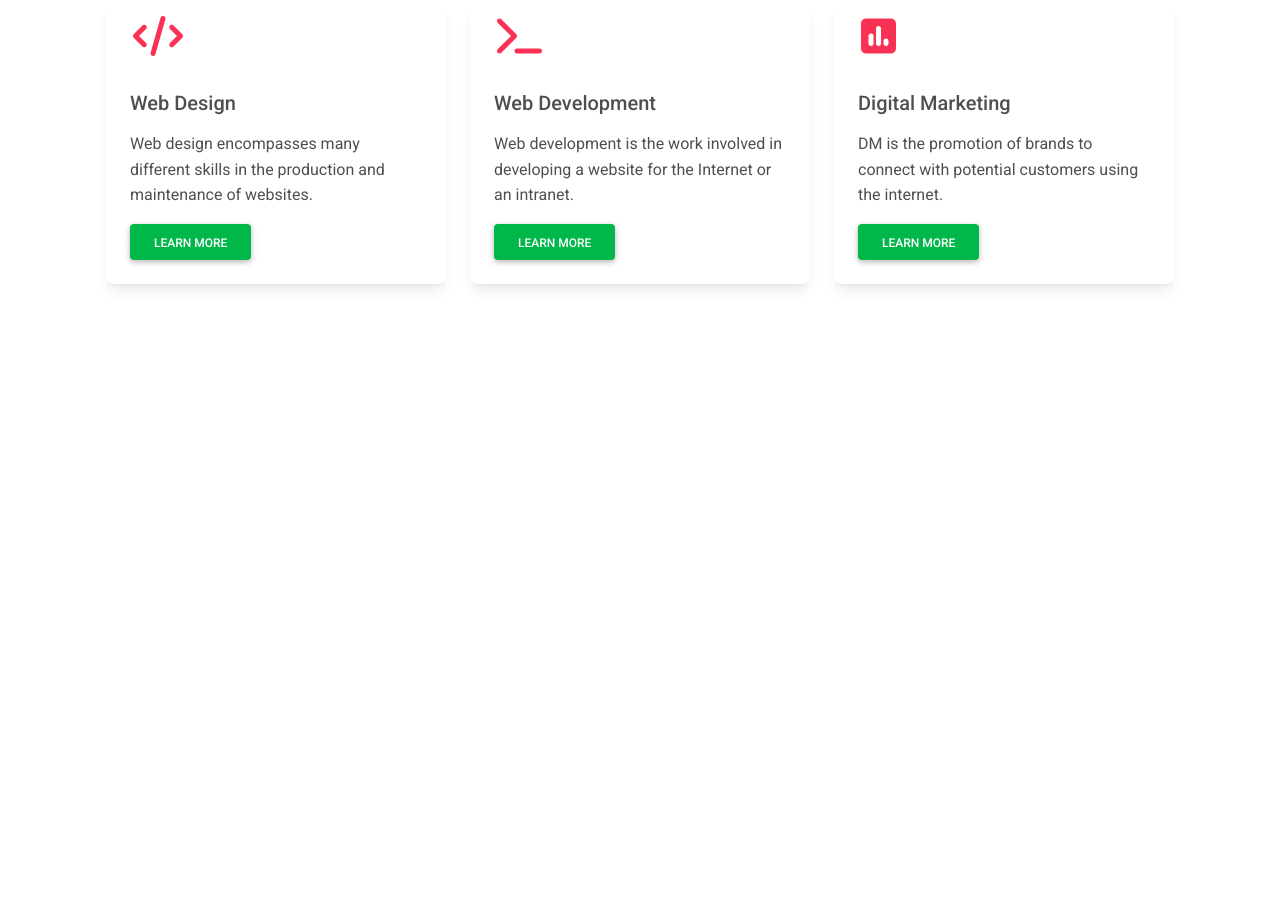
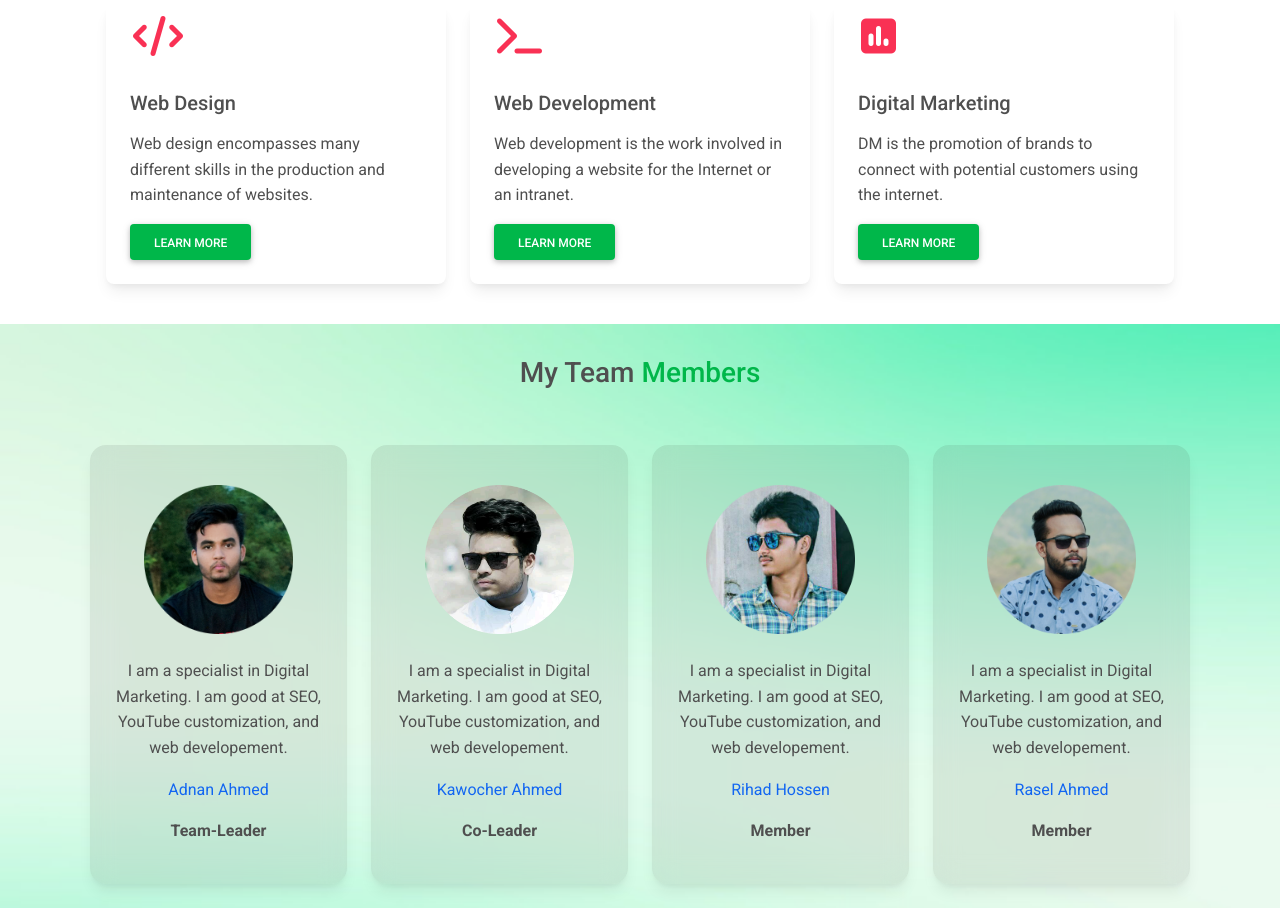
Before and after one commit to adnanahmed720/personal-portfolio, a website: page index.html in a window 1280 px wide. Shown: the part 1388-2296 px from the top of the page. Before the commit the page ends 1688 px from the top, so only its background shows below. Drawn offline with Linux system fonts and the light colour scheme.

Commit message:
send file

```diff
--- a/index.html
+++ b/index.html
@@ -6,7 +6,7 @@
   <meta name="viewport" content="width=device-width, initial-scale=1, shrink-to-fit=no" />
   <meta http-equiv="x-ua-compatible" content="ie=edge" />
   <title>personal portfolio</title>
-  <!-- MDB icon -->
+  <!-- my icon icon -->
   <link rel="icon" href="img/icon.ico" type="image/x-icon" />
   <!-- Font Awesome -->
   <link rel="stylesheet" href="https://use.fontawesome.com/releases/v5.15.2/css/all.css" />
@@ -16,19 +16,26 @@
   <link rel="stylesheet" href="css/mdb.min.css" />
   <!-- font awesome own -->
   <script src="https://kit.fontawesome.com/769fa247d9.js" crossorigin="anonymous"></script>
-  <!-- bootstrap -->
 
+  <!-- internal css -->
   <style>
     @import url('https://fonts.googleapis.com/css2?family=Poppins:wght@500&display=swap');
 
     body {
       font-family: 'Roboto', sans-serif;
     }
+
+    .mask-custom {
+      background: rgba(24, 24, 16, 0.082);
+      border-radius: 1em;
+      backdrop-filter: blur(12px);
+      background-clip: padding-box;
+    }
   </style>
 </head>
 
 <body>
-
+  <!-- navbar start -->
   <nav class="navbar navbar-expand-lg navbar-light bg-light sticky-top">
     <div class="container container-md container-lg">
       <a class="navbar-brand" href="#"><img class="rounded" src="img/favicon-32x32.png" alt=""> <span
@@ -46,16 +53,17 @@
             <a class="nav-link" href="#">About</a>
           </li>
           <li class="nav-item px-2">
-            <a class="nav-link" href="#">Post</a>
+            <a class="nav-link" href="#">Services</a>
           </li>
           <li class="nav-item px-2">
-            <a class="nav-link me-4" href="#">Contact</a>
+            <a class="nav-link me-3" href="#">Contact</a>
           </li>
         </ul>
         <a type="button" class="btn btn-success">Hire me</a>
       </div>
     </div>
   </nav>
+  <!-- navbar end -->
 
   <!-- hero section -->
   <section style="background: url(img/bg.jpg); background-repeat: no-repeat; background-size: cover; ">
@@ -246,9 +254,61 @@
   </section>
   <!-- service section end -->
 
+  <!-- team section -->
+  <div class="mt-4" style="background-image: url(img/bg.jpg); background-repeat: no-repeat; background-size: cover;">
+    <section class="container container-md container-lg">
+      <div class="text-center py-4">
+        <h3 class="mt-2"> My Team <span class="text-success">Members</span> </h3>
+      </div>
 
-
-
+      <div class="row py-4 px-2 g-4">
+        <div class="col-lg-3 col-md-4 col-12">
+          <div class="card text-center mask-custom py-3">
+            <img class=" ms-auto me-auto mt-4" src="img/team-1.png" width="149" height="149" alt="">
+            <div class="card-body">
+              <p class="card-text ">I am a specialist in Digital Marketing. I am good at SEO, YouTube customization,
+                and web developement.</p>
+              <a href="#!" class="text-primary text-decoration-none"> Adnan Ahmed</a>
+              <p class="fw-bold mt-3 mb-0">Team-Leader</p>
+            </div>
+          </div>
+        </div>
+        <div class="col-lg-3 col-md-4 col-12">
+          <div class="card text-center mask-custom py-3">
+            <img class=" ms-auto me-auto mt-4" src="img/team-2.png" width="149" height="149" alt="">
+            <div class="card-body">
+              <p class="card-text ">I am a specialist in Digital Marketing. I am good at SEO, YouTube customization,
+                and web developement.</p>
+              <a href="#!" class="text-primary text-decoration-none"> Kawocher Ahmed</a>
+              <p class="fw-bold mt-3 mb-0">Co-Leader</p>
+            </div>
+          </div>
+        </div>
+        <div class="col-lg-3 col-md-4 col-12">
+          <div class="card text-center mask-custom py-3">
+            <img class=" ms-auto me-auto mt-4" src="img/team-3.png" width="149" height="149" alt="">
+            <div class="card-body">
+              <p class="card-text ">I am a specialist in Digital Marketing. I am good at SEO, YouTube customization,
+                and web developement.</p>
+              <a href="#!" class="text-primary text-decoration-none"> Rihad Hossen</a>
+              <p class="fw-bold mt-3 mb-0">Member</p>
+            </div>
+          </div>
+        </div>
+        <div class="col-lg-3 col-md-4 col-12">
+          <div class="card text-center mask-custom py-3">
+            <img class=" ms-auto me-auto mt-4" src="img/team-4.png" width="149" height="149" alt="">
+            <div class="card-body">
+              <p class="card-text ">I am a specialist in Digital Marketing. I am good at SEO, YouTube customization,
+                and web developement.</p>
+              <a href="#!" class="text-primary text-decoration-none">Rasel Ahmed</a>
+              <p class="fw-bold mt-3 mb-0">Member</p>
+            </div>
+          </div>
+        </div>
+      </div>
+    </section>
+  </div>
 
 
   <!-- MDB -->
```
Also changed, not shown: img/team-1.png (added), img/team-2.png (added), img/team-3.png (added), img/team-4.png (added).
